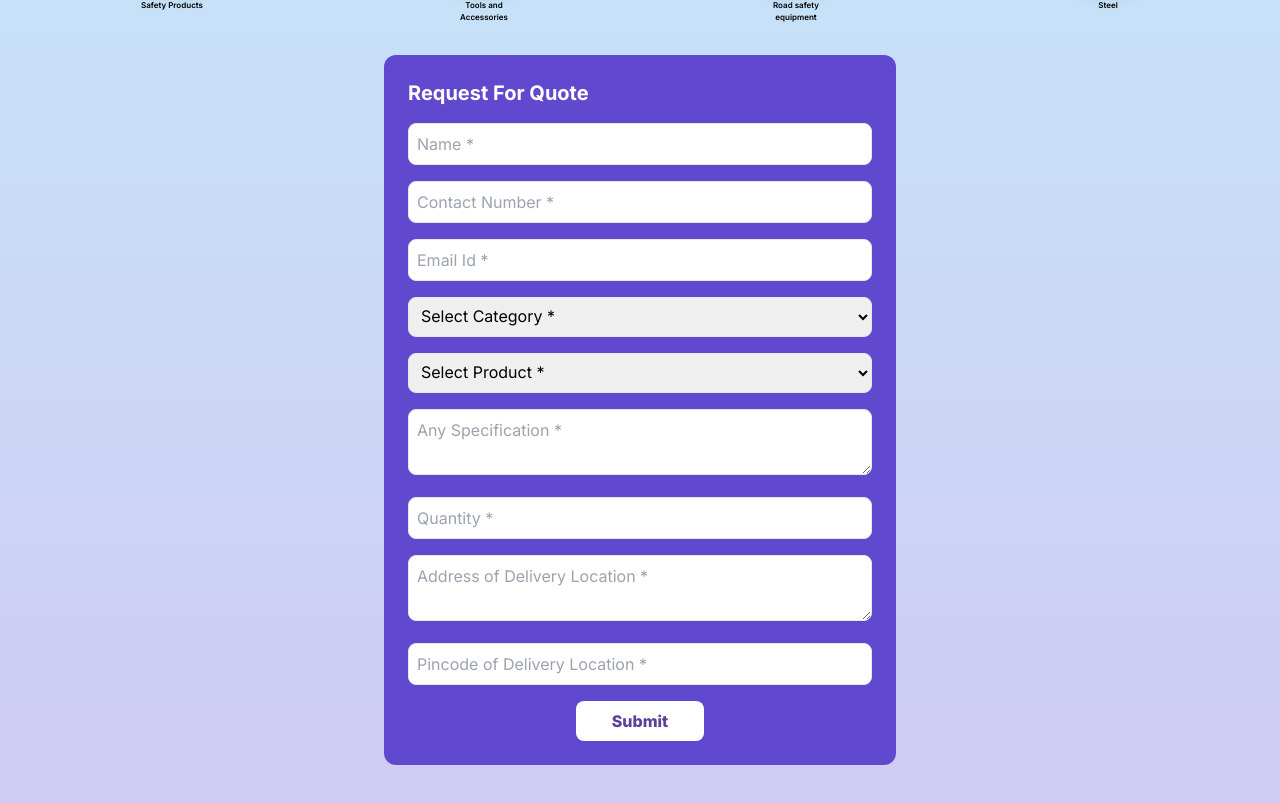
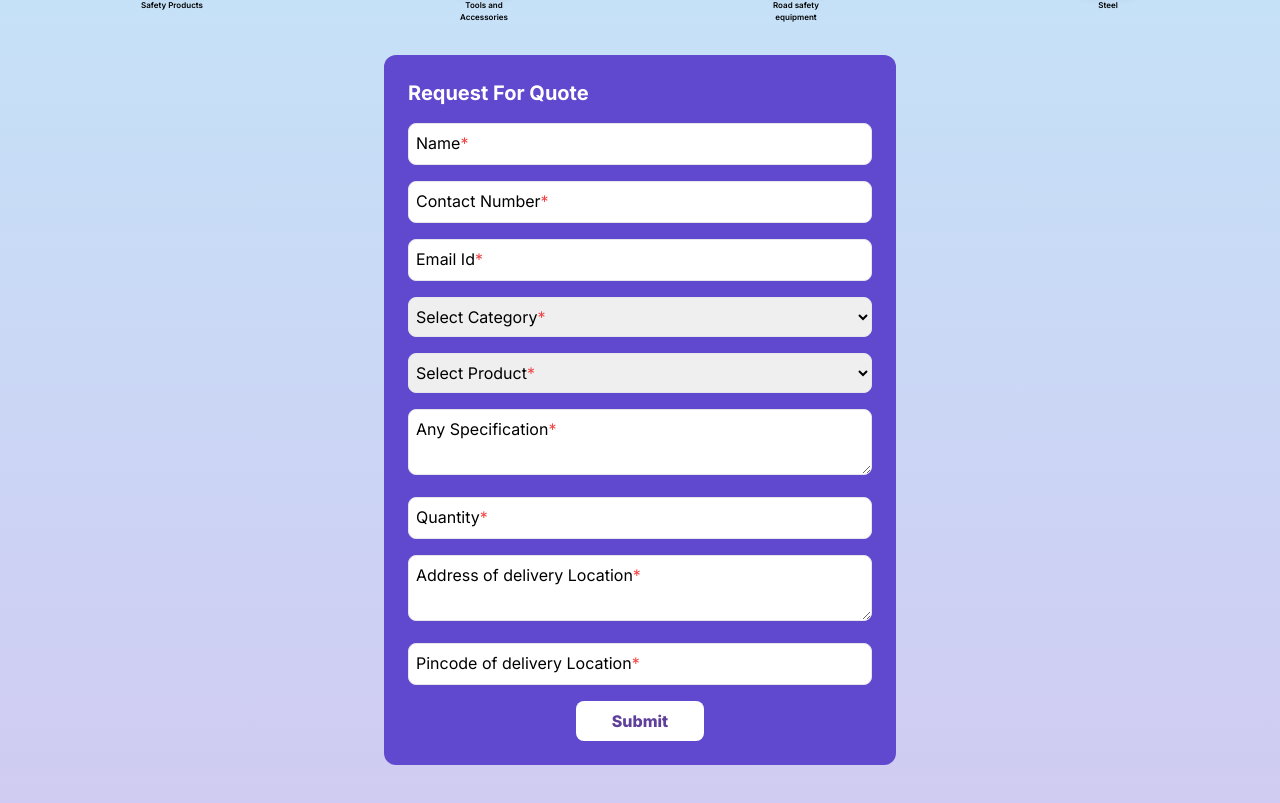
Before and after one commit to AnzarBaig/b2b-affiliate, a Next.js app: page / in a window 1280 px wide. Shown: the part 937-1740 px from the top of the page. Built offline with nearby package versions, Linux system fonts and the light colour scheme.

Commit message:
Rewrite form

```diff
--- a/src/app/Component/Form.js
+++ b/src/app/Component/Form.js
@@ -1,7 +1,18 @@
+import { useState } from 'react';
 import { useForm } from 'react-hook-form';
 
 export default function Form() {
-    const { register, handleSubmit, formState: { errors } } = useForm();
+    const { handleSubmit, formState: { errors } } = useForm();
+    const [isInputValid, setIsInputValid] = useState(false);
+    const [isContactNumber, setIsContactNumber] = useState(false);
+    const [isInputValidEmail, setIsInputValidEmail] = useState(false);
+    const [isInputValidPincode, setIsInputValidPincode] = useState(false);
+    const [isInputValidAddress, setIsInputValidAddress] = useState(false);
+    const [isQuantity, setIsQuantity] = useState(false);
+    const [isInputValidSpecification, setIsInputValidSpecification] = useState(false);
+    const [isValidCategory, setIsValidCategory] = useState(false);
+    const [isValidProduct, setIsValidProduct] = useState(false);
+
 
     const onSubmit = (data) => {
         console.log(data);
@@ -13,105 +24,140 @@ export default function Form() {
             <form onSubmit={handleSubmit(onSubmit)} className="space-y-4">
                 <div className="relative">
                     <input
-                        type="text"
-                        placeholder="Name *"
-                        {...register('name', { required: 'Name is required' })}
+                        required
                         className="border p-2 w-full rounded-lg"
+                        onChange={(e) => setIsInputValid(e.target.value !== '')}
                     />
-                    {/* <span className="text-red-500 absolute right-[11.25rem] top-2">*</span> */}
+                    {!isInputValid && (
+                        <div className="absolute top-2 left-2 pointer-events-none select-none">
+                            Name<span className="text-red-500">*</span>
+                        </div>
+                    )}
                     {errors.name && <p className="text-red-500 text-sm">{errors.name.message}</p>}
                 </div>
                 <div className="relative">
                     <input
-                        type="tel"
-                        placeholder="Contact Number *"
-                        {...register('contact', {
-                            required: 'Contact number is required',
-                            maxLength: {
-                                value: 10,
-                                message: 'Contact number cannot exceed 10 digits'
-                            },
-                            pattern: {
-                                value: /^[0-9]{10}$/,
-                                message: 'Invalid contact number'
-                            }
-                        })}
+                        required
                         className="border p-2 w-full rounded-lg"
+                        onChange={(e) => setIsContactNumber(e.target.value !== '')}
                     />
-                    {/* <span className="text-red-500 absolute right-[6.40rem] top-2">*</span> */}
-                    {errors.contact && <p className="text-red-500 text-sm">{errors.contact.message}</p>}
+                    {!isContactNumber && (
+                        <div className="absolute top-2 left-2 pointer-events-none select-none">
+                            Contact Number<span className="text-red-500">*</span>
+                        </div>
+                    )}
+
+                    {errors.contact && (
+                        <p className="text-red-500 text-sm">
+                            {errors.contact.message}
+                        </p>
+                    )}
                 </div>
                 <div className="relative">
                     <input
-                        type="email"
-                        placeholder="Email Id *"
-                        {...register('email', { required: 'Email is required' })}
+                        required
                         className="border p-2 w-full rounded-lg"
+                        onChange={(e) => setIsInputValidEmail(e.target.value !== '')}
                     />
-                    {/* <span className="text-red-500 absolute right-[10.25rem] top-2">*</span> */}
+                    {!isInputValidEmail && (
+                        <div className="absolute top-2 left-2 pointer-events-none select-none">
+                            Email Id<span className="text-red-500">*</span>
+                        </div>
+                    )}
                     {errors.email && <p className="text-red-500 text-sm">{errors.email.message}</p>}
                 </div>
                 <div className="relative">
                     <select
-                        {...register('category', { required: 'Category is required' })}
                         className="border p-2 w-full rounded-lg"
+                        defaultValue=""
+                        aria-label="Select category"
+                        onChange={(e) => setIsValidCategory(e.target.value !== '')}
                     >
-                        <option value="select category">Select Category *</option>
+                        <option value="" disabled hidden>
+                            {/* Select category */}
+                        </option>
                         <option value="electronics">Electronics</option>
                         <option value="clothing">Clothing</option>
                         <option value="furniture">Furniture</option>
                     </select>
-                    {/* <span className="text-red-500 absolute right-[6.25rem] top-2">*</span> */}
-                    {errors.category && <p className="text-red-500 text-sm">{errors.category.message}</p>}
+                    {!isValidCategory && (
+                        <div className="absolute top-2 left-2 pointer-events-none select-none">
+                            Select Category<span className="text-red-500">*</span>
+                        </div>
+                    )}
+                    {errors?.category && <p className="text-red-500 text-sm">{errors.category.message}</p>}
                 </div>
+
                 <div className="relative">
                     <select
-                        {...register('product', { required: 'Product is required' })}
                         className="border p-2 w-full rounded-lg"
+                        defaultValue=""
+                        aria-label="Select product"
+                        onChange={(e) => setIsValidProduct(e.target.value !== '')}
                     >
-                        <option value="select product">Select Product *</option>
+                        <option value="" disabled hidden>
+                            {/* Select product */}
+                        </option>
                         <option value="phone">Phone</option>
                         <option value="shirt">Shirt</option>
                         <option value="table">Table</option>
                     </select>
-                    {/* <span className="text-red-500 absolute right-[6.85rem] top-2">*</span> */}
+                    {!isValidProduct && (
+                        <div className="absolute top-2 left-2 pointer-events-none select-none">
+                            Select Product<span className="text-red-500">*</span>
+                        </div>
+                    )}
                     {errors.product && <p className="text-red-500 text-sm">{errors.product.message}</p>}
                 </div>
                 <div className="relative">
                     <textarea
-                        placeholder="Any Specification *"
-                        {...register('specification')}
+                        required
                         className="border p-2 w-full rounded-lg"
+                        onChange={(e) => setIsInputValidSpecification(e.target.value !== '')}
                     />
-                    {/* <span className="text-red-500 absolute right-[6.1rem] top-2">*</span> */}
+                    {!isInputValidSpecification && (
+                        <div className="absolute top-2 left-2 pointer-events-none select-none">
+                            Any Specification<span className="text-red-500">*</span>
+                        </div>
+                    )}
                 </div>
                 <div className="relative">
                     <input
-                        placeholder="Quantity *"
-                        type="number"
-                        {...register('quantity', { required: 'Quantity is required' })}
+                        required
                         className="border p-2 w-full rounded-lg"
+                        onChange={(e) => setIsQuantity(e.target.value !== '')}
                     />
-                    {/* <span className="text-red-500 absolute right-[10rem] top-2">*</span> */}
+                    {!isQuantity && (
+                        <div className="absolute top-2 left-2 pointer-events-none select-none">
+                            Quantity<span className="text-red-500">*</span>
+                        </div>
+                    )}
                     {errors.quantity && <p className="text-red-500 text-sm">{errors.quantity.message}</p>}
                 </div>
                 <div className="relative">
                     <textarea
-                        placeholder="Address of Delivery Location *"
-                        {...register('address', { required: 'Address is required' })}
+                        required
                         className="border p-2 w-full rounded-lg"
+                        onChange={(e) => setIsInputValidAddress(e.target.value !== '')}
                     />
-                    {/* <span className="text-red-500 absolute right-[.5rem] top-2">*</span> */}
+                    {!isInputValidAddress && (
+                        <div className="absolute top-2 left-2 pointer-events-none select-none">
+                            Address of delivery Location<span className="text-red-500">*</span>
+                        </div>
+                    )}
                     {errors.address && <p className="text-red-500 text-sm">{errors.address.message}</p>}
                 </div>
                 <div className="relative">
                     <input
-                        placeholder="Pincode of Delivery Location *"
-                        type="text"
-                        {...register('pincode', { required: 'Pincode is required' })}
+                        required
                         className="border p-2 w-full rounded-lg"
+                        onChange={(e) => setIsInputValidPincode(e.target.value !== '')}
                     />
-                    {/* <span className="text-red-500 absolute right-[.5] top-2">*</span> */}
+                    {!isInputValidPincode && (
+                        <div className="absolute top-2 left-2 pointer-events-none select-none">
+                            Pincode of delivery Location<span className="text-red-500">*</span>
+                        </div>
+                    )}
                     {errors.pincode && <p className="text-red-500 text-sm">{errors.pincode.message}</p>}
                 </div>
                 <div className="flex justify-center mt-4">
```
